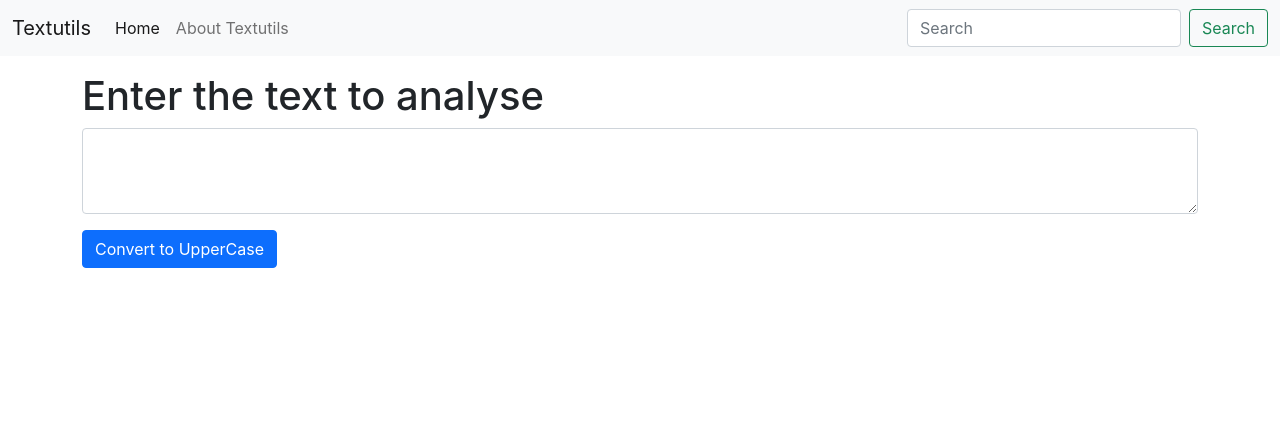
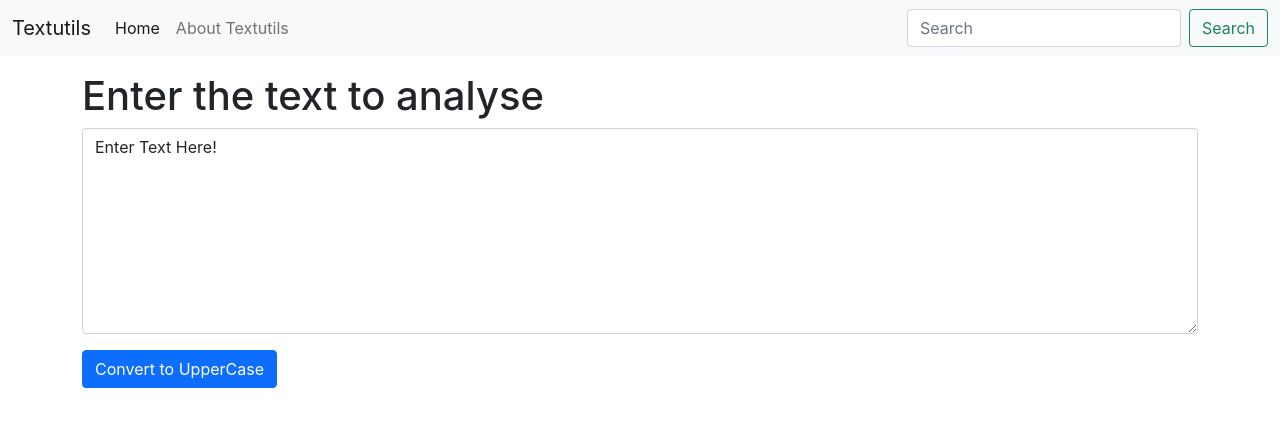
Before and after one commit to kapil551/ReactJs-Code-with-harry, a React (Create React App) app in the folder my-app/: page / in a window 1280 px wide. Shown: the top 426 px of the page. Built offline with nearby package versions, Linux system fonts and the light colour scheme.

Commit message:
Hooks - useState (Steps to use useState)

```diff
--- a/my-app/src/components/Textform.js
+++ b/my-app/src/components/Textform.js
@@ -3,9 +3,48 @@
 
 // We are creating a custom function based component of react
 
-import React from 'react'
+// import React from 'react'
+
+
+// useState / State Hook in react:
+/*
+
+Steps to use useState:
+    Step-1: Firstly import the state to your react app
+
+    Step-2: To use state, firstly enter the following code inside your function-based component.
+                // Declare a new state variable, which we'll call "count"
+                const [count, setCount] = useState(0);
+
+    Step-3: The count is the state variable, which contains the current state value. In our case it is text.
+            So, we will replace count with text.
+                const [text, setText] = useState("Enter Text here");
+
+    Step-4: Here, The value of our text is ‘Enter text here’ .
+            Let's pass this value in our textbox and make sure to use the ‘Onchange’ event to enable text-entry in your textbox.
+
+            To do so change the code of your text area to:
+            <textarea className= "form-Control value={text} Onchange={handleOnchange} id="mybox" rows= "8"></textarea>
+
+
+*/
+
+// Step-1: Firstly import the state to your react app
+import React, { useState } from 'react'
+
+
+
                             // using Props
 export default function Textform(props) {
+
+
+    //Step-2: To use state, firstly enter the following code inside your function-based component.
+
+    // Declare a new state variable, which we'll call "text"
+    const [text, setText] = useState("Enter Text Here!");
+
+
+
     return (
         <div>
             {/* Heading */}
@@ -15,7 +54,7 @@
             {/* https://getbootstrap.com/docs/5.1/forms/form-control/ */}
             <div className="mb-3">
                 {/* Textbox for our app */}
-                <textarea className="form-control" id="exampleFormControlTextarea1" rows="3"></textarea>
+                <textarea className="form-control" value={text} id="myBox" rows="8"></textarea>
             </div>
 
             {/* Adding Button */}
```
Also changed, not shown: 1 other file (tests, documents, lock files or other folders).
